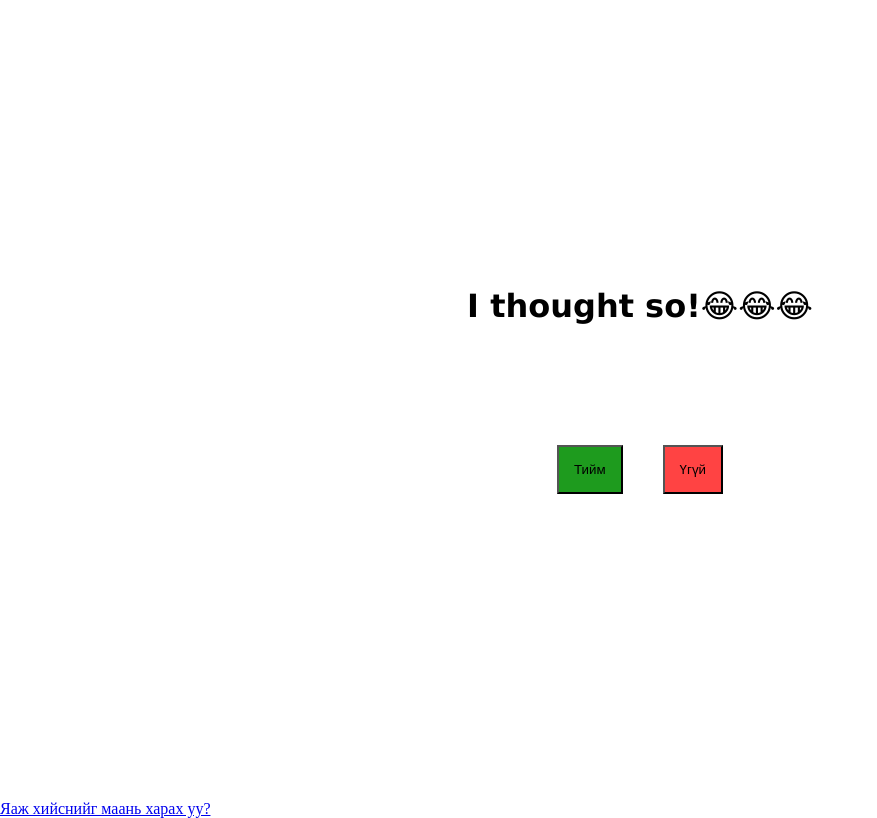
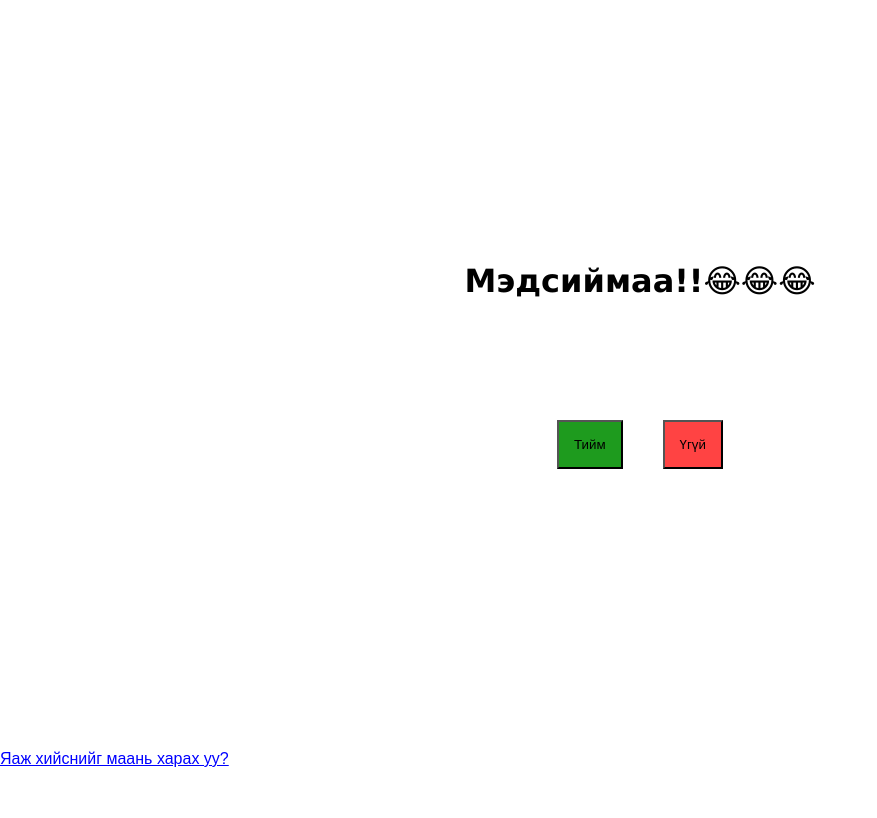
Before and after one commit to dotNameMush/munguu-fun-js, a plain HTML site: page index.html in a window 1280 px wide. Both pictures are taken after a click on the button "Тийм". Shown: the whole page, without its empty margins (0-877 px from the left). Drawn offline with Linux system fonts and the light colour scheme.

Commit message:
асдасд

```diff
--- a/assets/css/style.css
+++ b/assets/css/style.css
@@ -5,7 +5,7 @@
   display: flex;
   justify-content: center;
   align-items: center;
-  height: 800px;
+  height: 750px;
 }
 .buttons {
   display: flex;
@@ -29,5 +29,6 @@ button {
   position: relative;
 }
 .youtube {
-  margin-top: 2000rem;
+  font-family: sans-serif;
+  color: blue;
 }
--- a/assets/js/main.js
+++ b/assets/js/main.js
@@ -5,6 +5,6 @@ function no(){
     document.getElementById('no').style.right = changeposx + 'px';
 }
 function yes(){
-    document.getElementById('h1').innerHTML = "I thought so!😂😂😂";
+    document.getElementById('h1').innerHTML = "Мэдсиймаа!!😂😂😂";
 
 }
```
